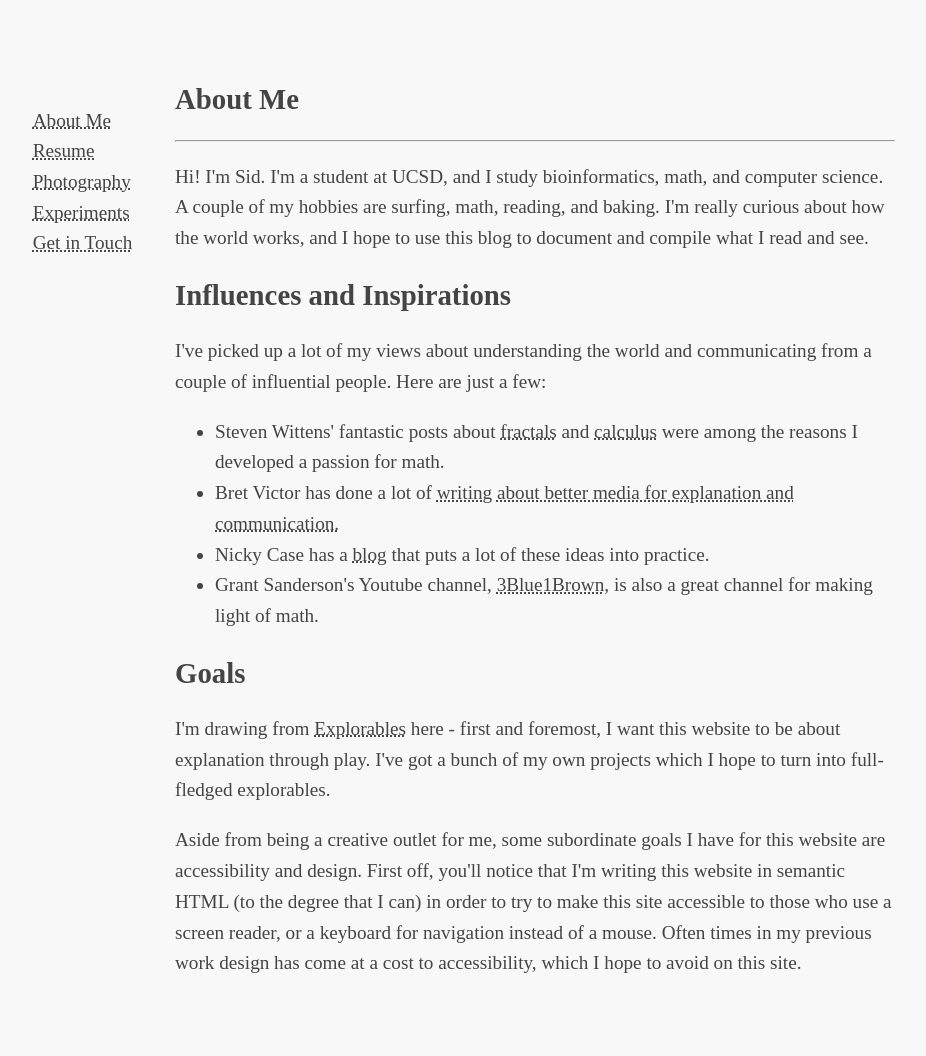
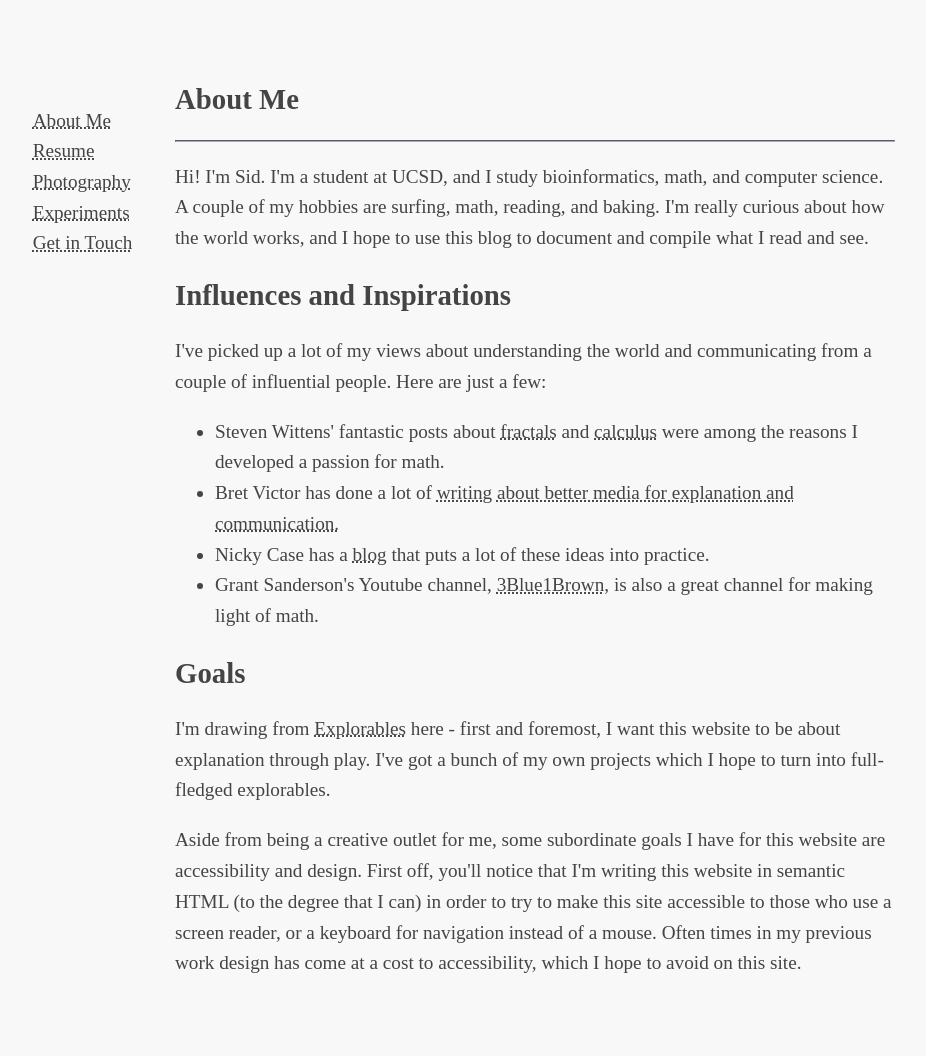
Before and after one commit to sidlim/sidlim.github.io, a Jekyll site: the page built from index.html, in a window 1280 px wide. Shown: the whole page, without its empty margins (105-1031 px from the left). Built offline with Jekyll 4.4.1, drawn with Linux system fonts in a browser that asks for light colours; Markdown is read by kramdown in place of the engine named in the settings.

Commit message:
updated coloring of hrs to look better

```diff
--- a/_layouts/default.html
+++ b/_layouts/default.html
@@ -5,7 +5,7 @@
         <title> {{ page.title }} </title>
         <meta name="viewport" content="width=device-width, initial-scale=1">
         <link rel='stylesheet' type='text/css' href='style.css' />
-        <link rel='stylesheet' type='text/css' href='theme.css' />
+        <link rel='stylesheet' type='text/css' href='color-scheme.css' />
         <link rel='stylesheet' type='text/css' href='device_layout.css' />
     </head>
 
--- a/theme.css
+++ b/color-scheme.css
@@ -1,6 +1,10 @@
 body {
     color: rgba(68,68,68,1);
     background-color: rgba(248,248,248,1);
+}
+
+hr {
+    border-color: rgb(168, 168, 186);
 }
 
 @media(prefers-color-scheme: dark) {
```
